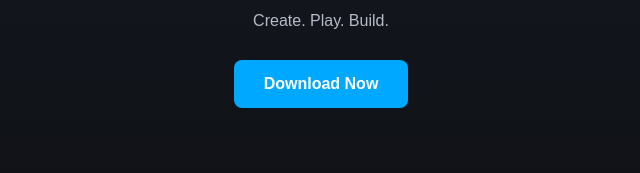
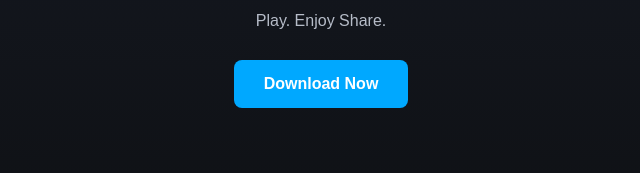
Before and after one commit to HostileGames/hostilegames.github.io, a plain HTML site: page index.html in a window 1280 px wide. Shown: the part 265-438 px from the top of the page, 319-959 px from the left. Drawn offline with Linux system fonts and the light colour scheme.

Commit message:
Update2 index.html

```diff
--- a/index.html
+++ b/index.html
@@ -122,7 +122,7 @@ footer {
 
 <section class="hero">
     <h1>Hostile Games</h1>
-    <p>Create. Play. Build.</p>
+    <p>Play. Enjoy Share.</p>
 
     <a class="btn" href="#downloads">
         Download Now
```
